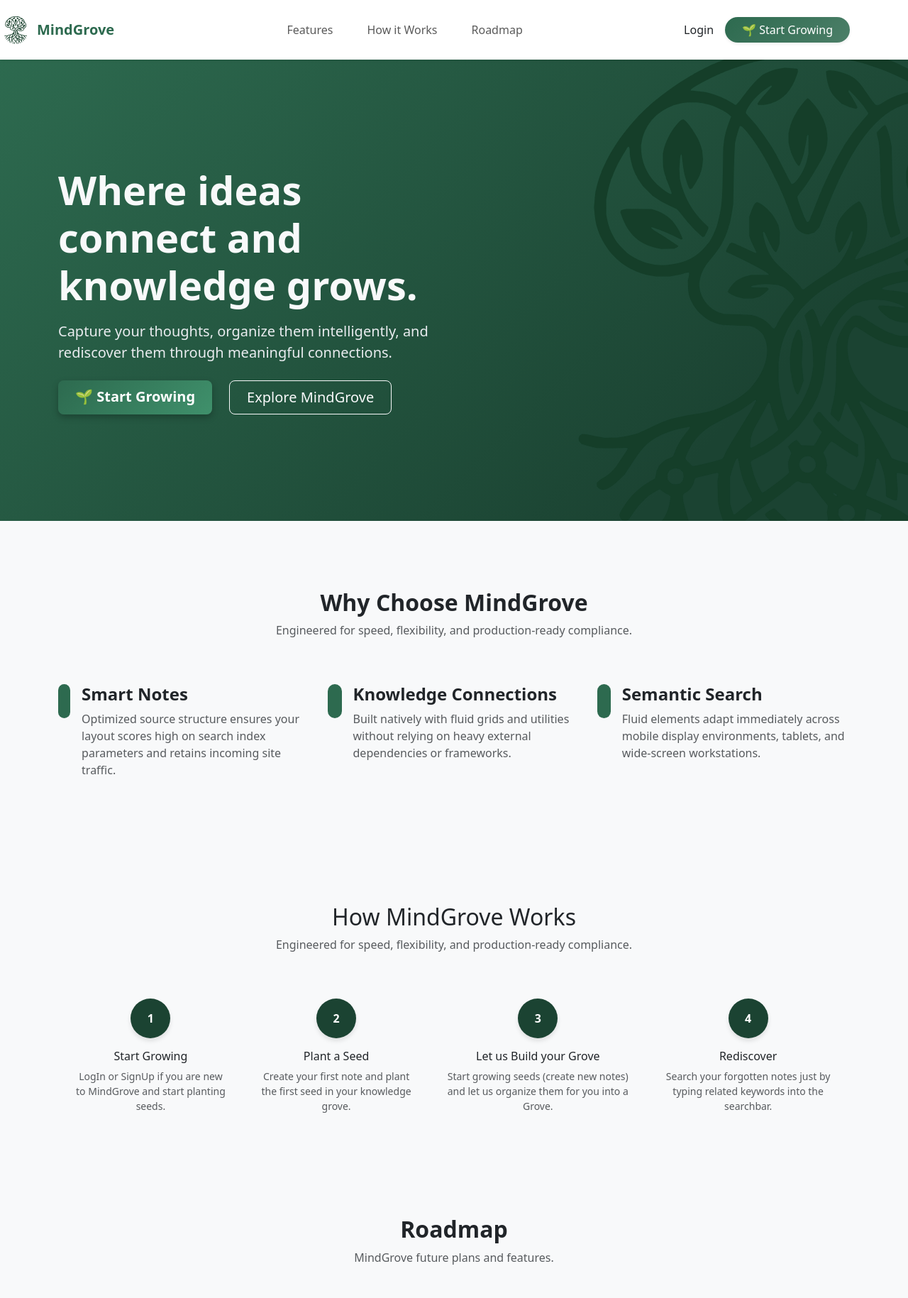
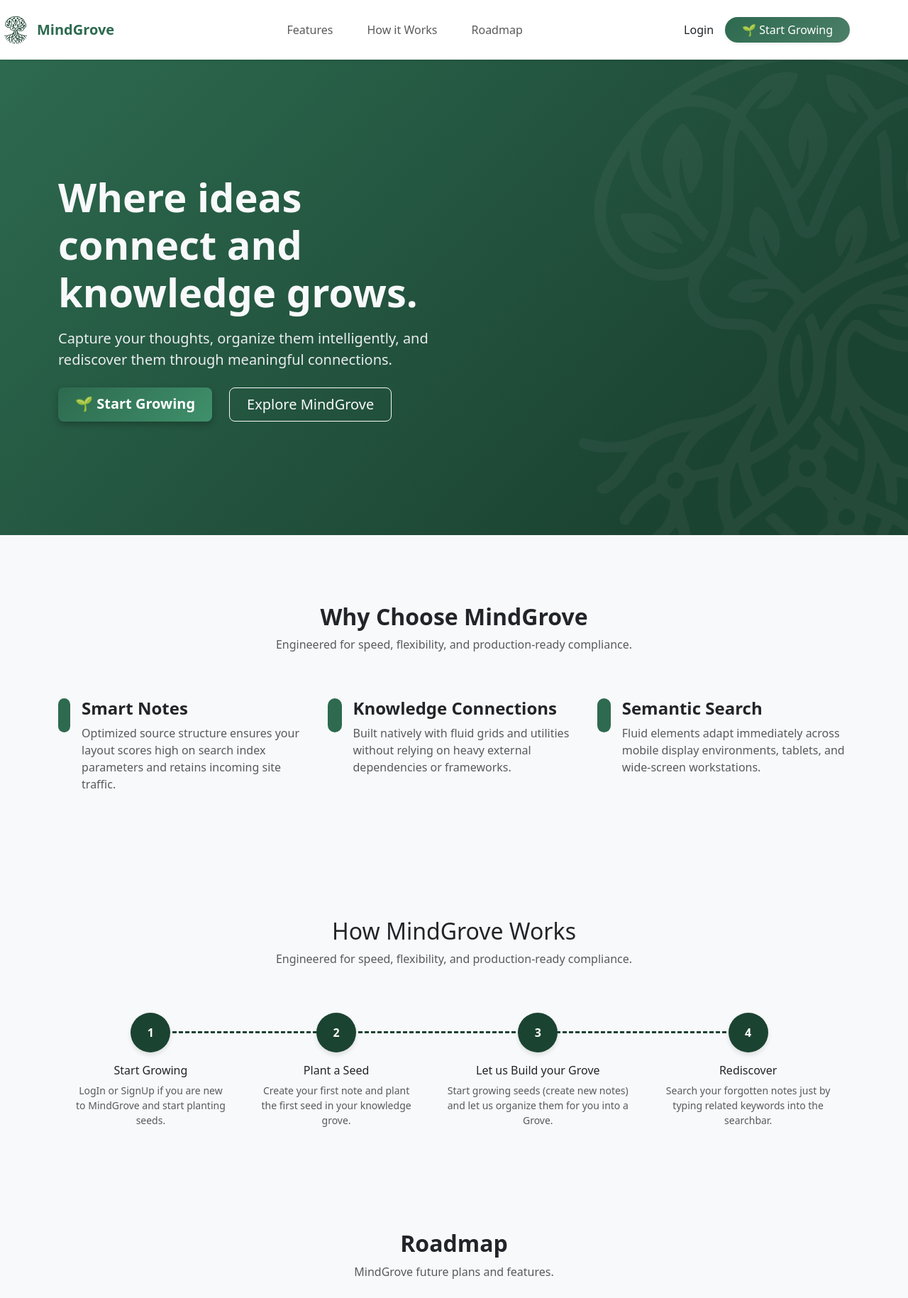
Before and after one commit to VyomGarg04/fastapi-notes-app, a FastAPI app: page / in a window 1280 px wide. Shown: the top 1829 px of the page at 71% size. Run offline with FastAPI, Linux system fonts and the light colour scheme.

Commit message:
Update hero section styles and modify call to action button

```diff
--- a/static/css/landing.css
+++ b/static/css/landing.css
@@ -28,7 +28,7 @@
 
 .hero-section {
     background: linear-gradient(135deg, var(--primary-green) 0%, var(--dark-green) 80%);
-    padding: 150px 0;
+    padding: 160px 0;
     position: relative;
     overflow: hidden;
 }
@@ -58,6 +58,7 @@
     opacity: 0.95;
     transform: translateY(-2px);
 }
+
 .hero-logo {
     position: absolute;
 
@@ -73,8 +74,8 @@
     width: auto;
 
     object-fit: contain;
-    opacity: 1.0;
-
+    opacity: 0.07;
+    filter: invert(100%) grayscale(100%) brightness(80%);
     pointer-events: none;
 }
 
@@ -136,11 +137,11 @@
 /* The horizontal connecting line */
 .timeline-steps .timeline-step:not(:last-child)::after {
     content: "";
-    display: block;
+    position: absolute;
+    top: 26px;                /* aligns with circle center */
+    left: 60%;               /* start at the right edge of the step */
+    width: 15rem;              /* length of connector, adjust as needed */
     border-top: 3px dashed var(--dark-green);
-    position: absolute;
-    left: 50%;
-    top: 28px;
     z-index: 1;
 }
 
--- a/templates/landing.html
+++ b/templates/landing.html
@@ -215,13 +215,13 @@ Landing Page
 
 
     <!-- Call to Action Section -->
-    <section id="cta" class="py-5 bg-dark text-white text-center">
+    <section id="cta" class="hero-section py-5 bg-dark text-white text-center">
         <div class="container py-4">
-            <h2 class="display-5 fw-bold mb-3">Start building your own digital grove today.</h2>
+            <h2 class="display-5 fw-bold mb-3">Start building your own digital Grove today.</h2>
             <div class="col-lg-6 mx-auto">
                 <p class="lead mb-4 text-secondary">Join thousands of creators building responsive layouts seamlessly with our verified components.</p>
                 <div class="d-grid gap-2 d-sm-flex justify-content-sm-center">
-                    <button type="button" class="btn hero-btn btn-lg px-4 gap-3">Create Free Account</button>
+                    <button type="button" class="btn hero-bnr-btn btn-lg px-4 gap-3">Create Free Account</button>
                 </div>
             </div>
         </div>
```
